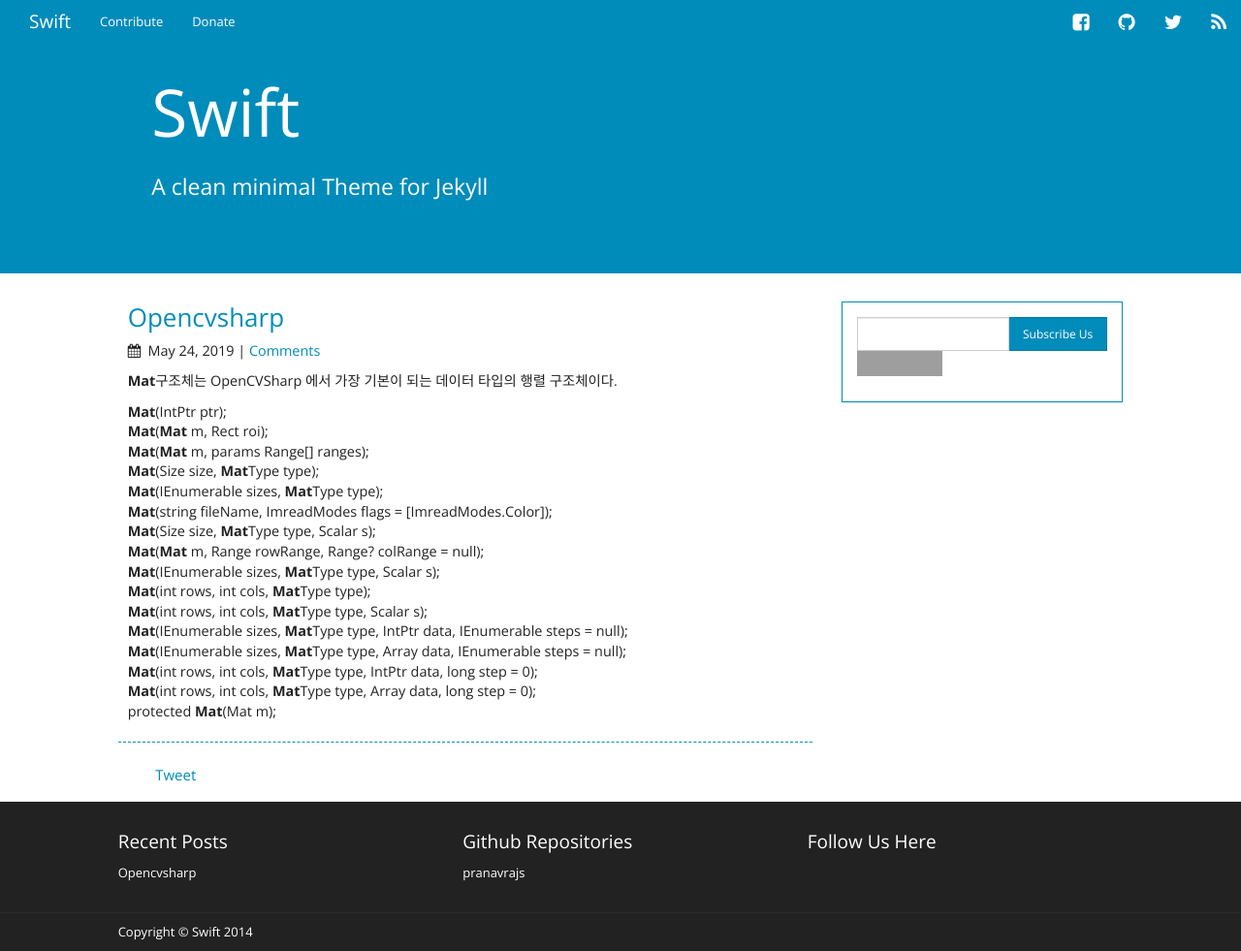
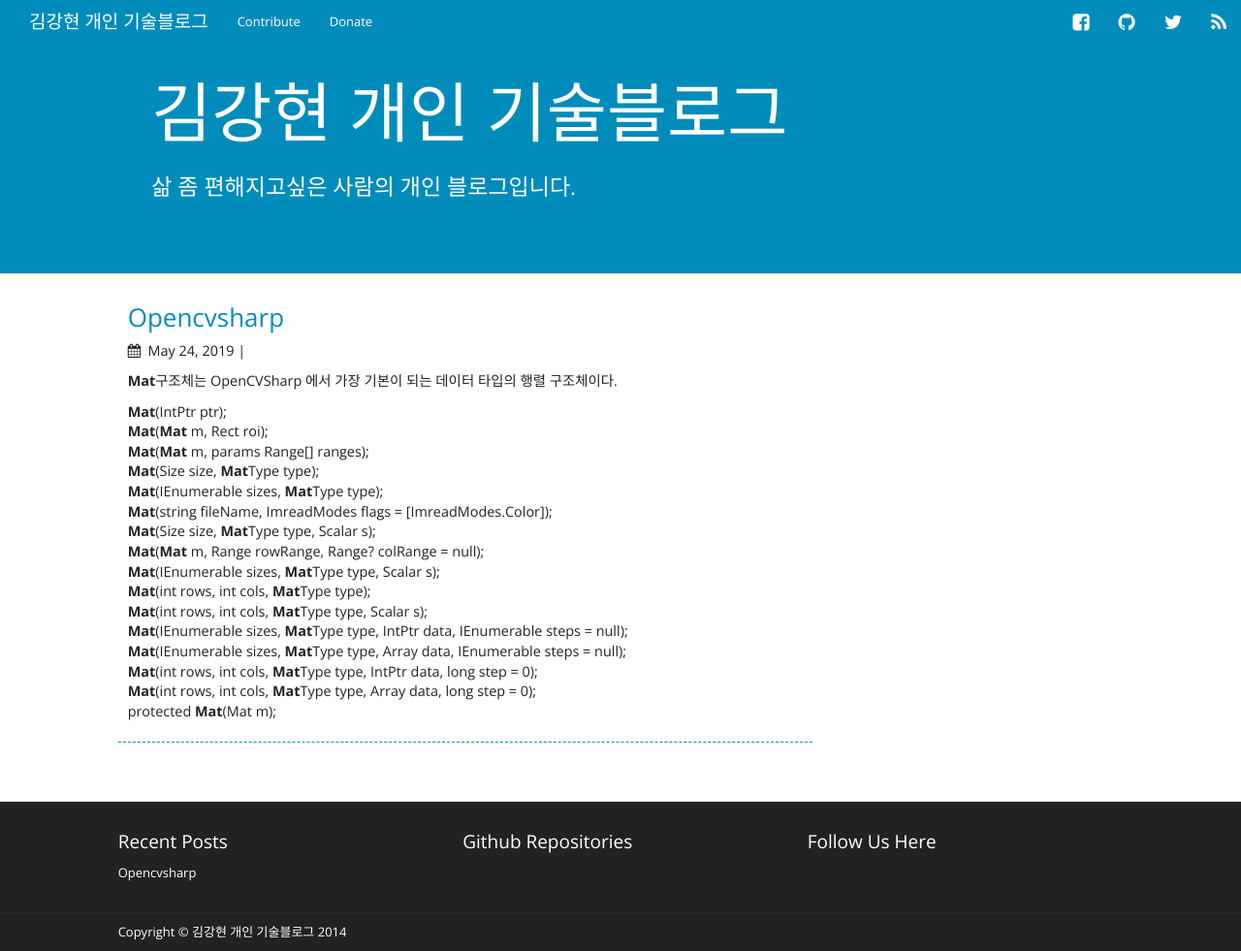
Before and after one commit to MeigoArisa/meigoarisa.github.io, a Jekyll site: the page built from index.html, in a window 1280 px wide and 981 px high. Shown: the whole window at 97% size. Built offline with Jekyll 4.4.1, drawn with Linux system fonts in a browser that asks for light colours; nearby versions of some CDN libraries; comment, search, counter and statistics services are not loaded; grey boxes are pictures that could not be loaded.

Commit message:
Update _config.yml

```diff
--- a/_config.yml
+++ b/_config.yml
@@ -1,28 +1,28 @@
 # Site settings
-title: Swift
-description: A clean minimal Theme for Jekyll
-email: pranav@maangalabs.com
+title: 김강현 개인 기술블로그
+description: 삶 좀 편해지고싶은 사람의 개인 블로그입니다.
+email: wwponv158@gmail.com
 baseurl:
 url: "http://meigoarisa.github.io" # the base hostname & protocol for your site
 #favicon
 favicon: /favicon.png
 
 #feed
-feedburner_username: maangalabs
+feedburner_username:
 #twitter
-twitter_username: pranavrajs
-github_username:  pranavrajs
+twitter_username:
+github_username:
 
 #linkedin
-linkedin_username: pranavrajs
+linkedin_username:
 
 #google analytics
-google_analytics_id : UA-53386152-2
+google_analytics_id :
 #gplus
-gplus_username: 101893920934936418705
+gplus_username:
 
 #fb_username
-fb_username: pranav.tayberrycreative
+fb_username:
 
 #permalink /blog/2014/11/11/this-is-a-sample-post
 permalink: /blog/:year/:month/:day/:title
@@ -30,15 +30,15 @@
 markdown: kramdown
 
 #Disqus configuration
-disqus_short_name: maangalabscom
+disqus_short_name:
 disqus_show_comment_count: true
 
 #Can be used for multiple author blogs ! Add name to post For more visit the sample
 authors:
   pranavrajs:
-    display_name: Pranav Raj S
-    email: pranavrajs@gmail.com
-    fb: pranav.tayberrycreative
-    linkedin: pranavrajs
-    twitter: pranavrajs
-    github: pranavrajs
+    display_name: kanghyune kim
+    email: wwponv158@gmail.com
+    fb:
+    linkedin:
+    twitter:
+    github:
```
